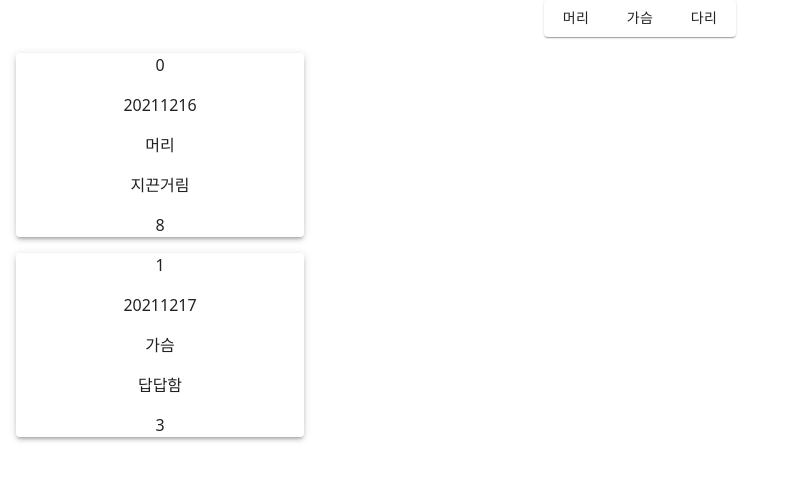
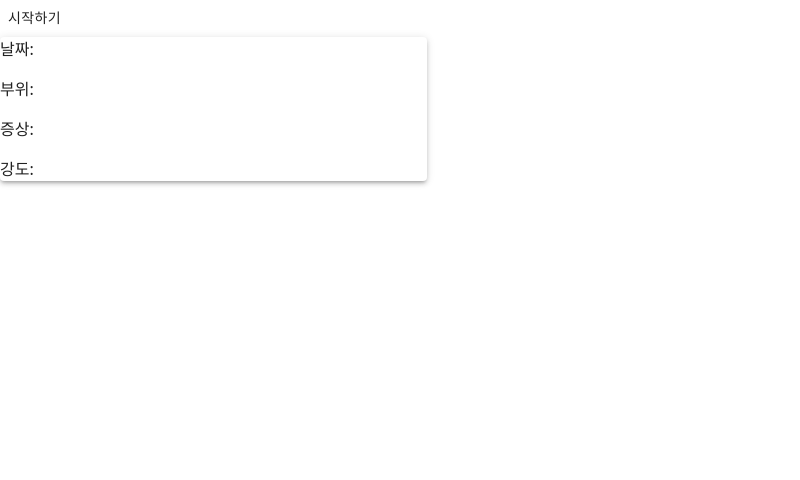
Before and after one commit to BackFoxx/MedicalProject, a React (Create React App) app in the folder MedicalProject-Front/medical-project-front/: page / in a window 1280 px wide. Shown: the top 480 px of the page, without its empty margins (0-800 px from the left). Built offline with nearby package versions, Linux system fonts and the light colour scheme.

Commit message:
시간 구현

```diff
--- a/MedicalProject-Front/medical-project-front/package.json
+++ b/MedicalProject-Front/medical-project-front/package.json
@@ -9,6 +9,7 @@
     "@testing-library/react": "^12.1.2",
     "@testing-library/user-event": "^13.5.0",
     "bootstrap": "^5.1.3",
+    "moment": "^2.29.1",
     "react": "^17.0.2",
     "react-bootstrap": "^2.0.3",
     "react-dom": "^17.0.2",
--- a/MedicalProject-Front/medical-project-front/src/App.js
+++ b/MedicalProject-Front/medical-project-front/src/App.js
@@ -1,28 +1,37 @@
 import 'bootstrap/dist/css/bootstrap.min.css';
 import React from 'react';
+import DaySelect from './SELECT/DaySelect';
+import { Paper, Grid } from '@material-ui/core';
 import './App.css';
-import Body from './Controller';
-import BodyInput from './BodyInput';
 
 class App extends React.Component {
   constructor(props) {
     super(props);
     this.state = {
-      items: [
-        { id: 0, day: "20211216", part: "머리", symptom: "지끈거림", intensity: 8 },
-        { id: 1, day: "20211217", part: "가슴", symptom: "답답함", intensity: 3 },
-      ],
+      Result: { day: "", part: "", symptom: "", intensity: "" }
     };
   }
 
   render() {
-    var Items = this.state.items.map((item,idx) => (
-      <Body item={item} key={item.id} />
-    ));
     return (
       <div className='return'>
-        <BodyInput />
-        {Items}
+
+        <DaySelect onaddDate={function(date) {
+          this.setState({
+            Result: { day: date }
+          });
+          console.log("넘어온 매개변수: " + date);
+          console.log("저장된 state: " + this.state.Result.day);
+        }.bind(this)} />
+
+        <Grid item xs={4}>
+          <Paper elevation={3}>
+            <p>날짜: {this.state.Result.day}</p>
+            <p>부위: {this.state.Result.part}</p>
+            <p>증상: {this.state.Result.symptom}</p>
+            <p>강도: {this.state.Result.intensity}</p>
+          </Paper>
+        </Grid>
       </div>
     );
   }
--- a/MedicalProject-Front/medical-project-front/src/BodyInput.js
+++ /dev/null
@@ -1,38 +0,0 @@
-import React from "react";
-import { Button, Paper, Grid } from "@material-ui/core";
-import SymptomInput from "./SymptomInput";
-
-class BodyInput extends React.Component {
-    constructor(props) {
-        super(props);
-        this.state = { item: { part: "" } };
-        //선택한 부위를 저장할 오브젝트
-    }
-
-    AddPart = (e) => {
-        const Item = this.state.item;
-        Item.part = e.target.innerHTML;
-        this.setState = { item: Item };
-        console.log(Item);
-        return <SymptomInput part="{this.state.item.part}" />
-    }
-
-    render() {
-        return (
-            <div>
-            <Grid container
-            direction="row"
-            justifyContent="center"
-            alignItems="center">
-                <Paper>
-                    <Button onClick={this.AddPart}>머리</Button>
-                    <Button onClick={this.AddPart}>가슴</Button>
-                    <Button onClick={this.AddPart}>다리</Button>
-                </Paper>
-            </Grid>
-            </div>
-        )
-    }
-}
-
-export default BodyInput
--- /dev/null
+++ b/MedicalProject-Front/medical-project-front/src/SELECT/DaySelect.js
@@ -0,0 +1,22 @@
+import React from "react";
+import moment from "moment";
+import { Button } from "@material-ui/core";
+import { WifiTetheringSharp } from "@material-ui/icons";
+
+class DaySelect extends React.Component {
+
+    today = moment().format('YYYYMMDDhhmmss');
+
+    render() {
+        return(
+            <div>
+            <Button onClick={function() {
+                var date = this.today;
+                this.props.onaddDate(date)
+            }.bind(this)} >시작하기</Button>
+            </div>
+        );
+    }
+}
+
+export default DaySelect;
--- a/MedicalProject-Front/medical-project-front/src/SymptomInput.js
+++ /dev/null
@@ -1,44 +0,0 @@
-import React from "react";
-import { Grid } from "@material-ui/core";
-import DropdownItem from "react-bootstrap/esm/DropdownItem";
-import { DropdownButton } from "react-bootstrap";
-
-class SymptomInput extends React.Component {
-    constructor(props) {
-        super(props);
-        this.state = { item: { part: this.props.part, symptom: "" } };
-    }
-
-    ViewState = (e) => {
-        const Item = this.state.item;
-
-
-        console.log(this.props.part);
-        console.log(Item);
-    }
-
-    AddSymptom = (e) => {
-        const Item = this.state.item;
-        Item.symptom = e.target.innerHTML;
-        this.setState = { item: Item };
-        console.log(Item);
-    }
-
-    render() {
-        return(
-
-            <Grid container
-            direction="row"
-            justifyContent="center"
-            alignItems="center">
-                <DropdownButton id="dropdown-basic-button" title="Dropdown button">
-                    <DropdownItem onClick={this.ViewState} href="#/action-1">State 보기</DropdownItem>
-                    <DropdownItem onClick={this.add}>Another action</DropdownItem>
-                    <DropdownItem>Something else</DropdownItem>
-                </DropdownButton>
-            </Grid>
-        );
-    }
-}
-
-export default SymptomInput
```
Also changed, not shown: 2 other files (tests, documents, lock files or other folders).
